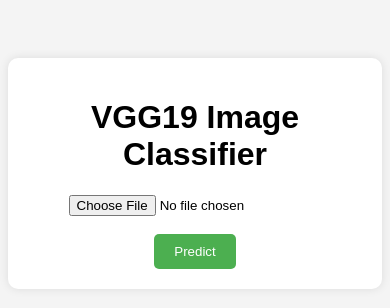
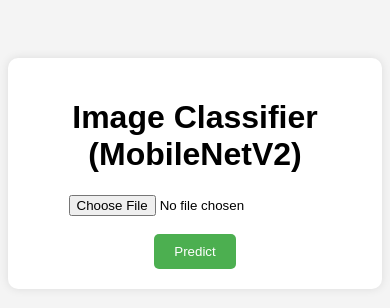
Before and after one commit to vatsanshika923-prog/vgg19-image-classifier, a Flask app: page / in a window 390 px wide. Shown: the top 308 px of the page. Run offline with Flask 3, Linux system fonts and the light colour scheme.

Commit message:
Change title to 'Image Classifier (MobileNetV2)'

```diff
--- a/templates/index.html
+++ b/templates/index.html
@@ -28,7 +28,8 @@
 <body>
 
 <div class="box">
-    <h1>VGG19 Image Classifier</h1>
+
+    <h1>Image Classifier (MobileNetV2)</h1>
 
     <form method="POST" enctype="multipart/form-data">
         <input type="file" name="file"><br><br>
```
